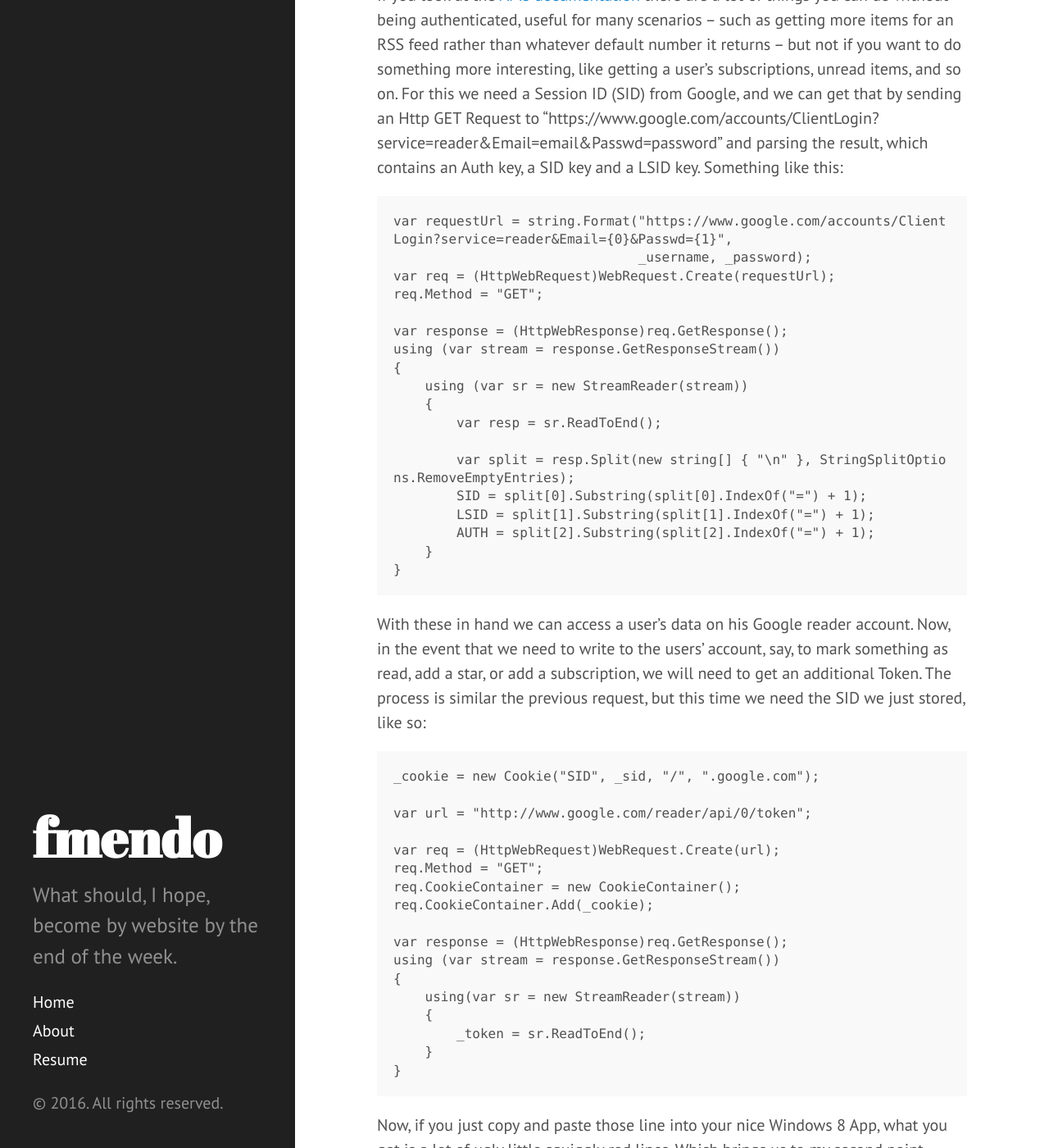
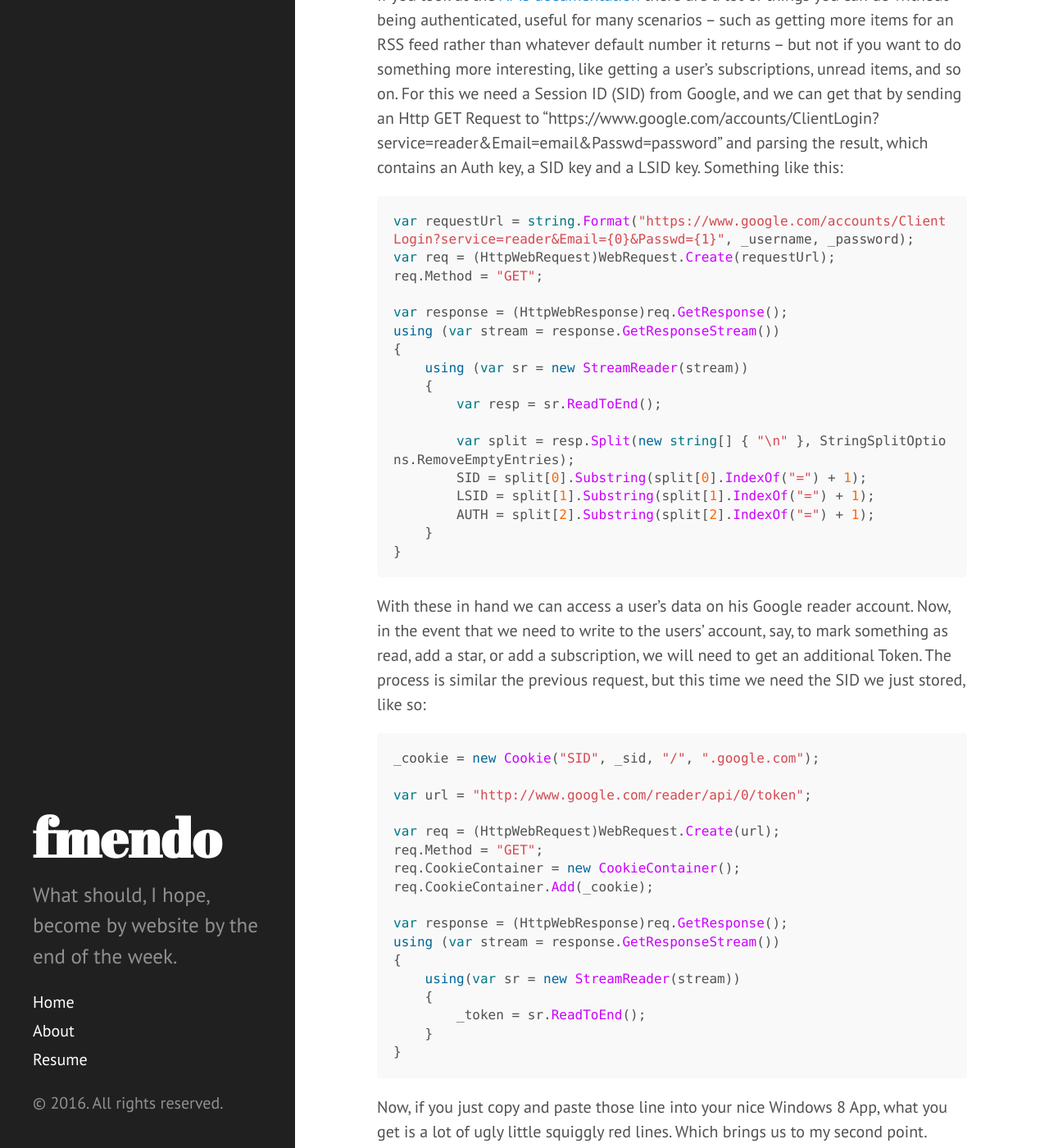
Before and after one commit to fmmendo/fmmendo.github.io, a Jekyll site: the page built from _posts/2012-10-06-google-reader-winrt-and-c.md, in a window 1280 px wide and 1400 px high, scrolled down 679 px. Shown: the whole window at 82% size. Built offline with Jekyll 4.4.1, drawn with Linux system fonts in a browser that asks for light colours; some of the changed text lies outside the part shown.

Commit message:
Update 2012-10-06-google-reader-winrt-and-c.md

```diff
--- a/_posts/2012-10-06-google-reader-winrt-and-c.md
+++ b/_posts/2012-10-06-google-reader-winrt-and-c.md
@@ -10,9 +8,9 @@ Lately I've been dealing with Google Reader while trying to accommodate it into
 <h2>Authentication</h2>
 OK, this actually isn't that much of a big deal, the reason I'm mentioning it is mostly because it's not specified in the documentation, and because the example code also ties in nicely with the rest of the API, so it's a good starting point as any other. It also applies to other situations/APIs, not just Google Reader, that authenticate users the same way.
 
-If you look at the <a title="feed API" href="https://developers.google.com/feed/v1/" target="_blank">APIs documentation</a> there are a lot of things you can do without being authenticated, useful for many scenarios -- such as getting more items for an RSS feed rather than whatever default number it returns -- but not if you want to do something more interesting, like getting a user's subscriptions, unread items, and so on. For this we need a Session ID (SID) from Google, and we can get that by sending an Http GET Request to "https://www.google.com/accounts/ClientLogin?service=reader&amp;Email=email&amp;Passwd=password" and parsing the result, which contains an Auth key, a SID key and a LSID key. Something like this:
-<pre class="brush: csharp;">var requestUrl = string.Format("https://www.google.com/accounts/ClientLogin?service=reader&amp;Email={0}&amp;Passwd={1}",
-                               _username, _password);
+If you look at the <a title="feed API" href="https://developers.google.com/feed/v1/" target="_blank">APIs documentation</a> there are a lot of things you can do without being authenticated, useful for many scenarios -- such as getting more items for an RSS feed rather than whatever default number it returns -- but not if you want to do something more interesting, like getting a user's subscriptions, unread items, and so on. For this we need a Session ID (SID) from Google, and we can get that by sending an Http GET Request to "https://www.google.com/accounts/ClientLogin?service=reader&Email=email&Passwd=password" and parsing the result, which contains an Auth key, a SID key and a LSID key. Something like this:
+~~~csharp
+var requestUrl = string.Format("https://www.google.com/accounts/ClientLogin?service=reader&Email={0}&Passwd={1}", _username, _password);
 var req = (HttpWebRequest)WebRequest.Create(requestUrl);
 req.Method = "GET";
 
@@ -29,9 +27,10 @@ using (var stream = response.GetResponseStream())
         AUTH = split[2].Substring(split[2].IndexOf("=") + 1);
     }
 }
-</pre>
+~~~
 With these in hand we can access a user's data on his Google reader account. Now, in the event that we need to write to the users' account, say, to mark something as read, add a star, or add a subscription, we will need to get an additional Token. The process is similar the previous request, but this time we need the SID we just stored, like so:
-<pre class="brush: csharp;">_cookie = new Cookie("SID", _sid, "/", ".google.com");
+~~~csharp
+_cookie = new Cookie("SID", _sid, "/", ".google.com");
 
 var url = "http://www.google.com/reader/api/0/token";
 
@@ -48,7 +47,7 @@ using (var stream = response.GetResponseStream())
         _token = sr.ReadToEnd();
     }
 }
-</pre>
+~~~
 Now, if you just copy and paste those line into your nice Windows 8 App, what you get is a lot of ugly little squiggly red lines. Which brings us to my second point.
 <h2>WinRT changes</h2>
 The jump from .NET to WinRT caused a few changes on the APIs we used to know. While most of the code is almost identical, some classes and APIs might've been streamlined, replaced, or maybe (partly) deprecated, which is the case of HttpWebRequest and HttpWebResponse classes. Also, if your used to the WebClient class, it is also gone, replaced with the HttpClient In addition, you might have noticed that there are two very important keywords in WinRT development now: async and await.
@@ -56,7 +55,8 @@ The jump from .NET to WinRT caused a few changes on the APIs we used to know. Wh
 As I said earlier, I'm not going to delve too deeply into the API itself, since it's pretty much Http Requests with different URLs and parameters (for said URLs and parameters, <a title="this" href="http://code.google.com/p/pyrfeed/wiki/GoogleReaderAPI" target="_blank">this</a> should provide all the information you need). What I will do is give two more examples here.
 
 Take the Token request above, it can be rewritten as follows:
-<pre class="brush: csharp;">private async void GetToken()
+~~~csharp
+private async void GetToken()
 {
     var requestUrl = "http://www.google.com/reader/api/0/token";
 
@@ -74,13 +74,14 @@ Take the Token request above, it can be rewritten as follows:
         }
     }
 }
-</pre>
+~~~
 This example, is not that much different. I used the HttpWebRequest and Response classes just to show a few of the changes there. The first thing you'll notice are a few asyncs and awaits here and there. The rest remains pretty much the same with two exceptions. Both HttpWebRequest.Headers and HttpWebRequest.CookieContainer have been slightly modified.  The Headers collection now does not support the Add() operation, nothing to keel over for. The CookieContainer retains much of its functionalities, but the Add() operation now requires additional parameters, so I find that sending the cookie as in the Headers is just cleaner.
 
 The HttpClient offers some nice features, so to offer an example of its use lets kick things up a notch and make an API call.
-<pre class="brush: csharp;">public async void GetUnreadCount()
+~~~csharp
+public async void GetUnreadCount()
 {
-    string requestUrl = "https://www.google.com/reader/api/0/unread-count?allcomments=true&amp;output=json&amp;ck=" + DateTime.Now.Ticks.ToString() + "&amp;client=scroll";
+    string requestUrl = "https://www.google.com/reader/api/0/unread-count?allcomments=true&output=json&ck=" + DateTime.Now.Ticks.ToString() + "&client=scroll";
 
     var client = new HttpClient();
     client.DefaultRequestHeaders.Add("Authorization", String.Format("GoogleLogin auth={0}", AUTH));
@@ -98,9 +99,9 @@ The HttpClient offers some nice features, so to offer an example of its use lets
         }
     }
 }
-</pre>
+~~~
 Ok, so here we're getting the count of unread feeds for the logged in user. First thing to notice, you don't have to specify if the request is GET, POST, etc., as before, with the HttpClient class you just need to set up the attributes properly and call the GetAsync(), PostAsync() methods. Here we just need to set up the appropriate headers. For other API calls, just check what the appropriate URL and parameters are <a title="this" href="http://code.google.com/p/pyrfeed/wiki/GoogleReaderAPI" target="_blank">here</a> or <a title="here" href="http://blog.martindoms.com/2009/08/15/using-the-google-reader-api-part-1/" target="_blank">here</a>.
 <h2>In conclusion</h2>
-When moving from .NET to WinRT, a lot remains the same. There are some minor changes here and there, but if you're used to working XAML (whether you've come from WPF, Silverlight or WP7), Microsoft has managed to keep the same programming model we have been using for the past years, so transition should be painless.
+When moving from .NET to WinRT, a lot remains the same. There are some minor changes here and there, but if you're used to working XAML (whether you've come from WPF, Silverlight or WP7), Microsoft has managed to keep the same programming model we have been using for the past years, so transition should be painless.
 
 I hope this small example might prove useful for someone out there. It is not a complex case, but it encompasses some of the changes I've noticed while moving to Windows 8, so I thought I'd just go ahead and share it.
```
Also changed, not shown: other parts of _posts/2012-10-06-google-reader-winrt-and-c.md (+0 -2 lines).
